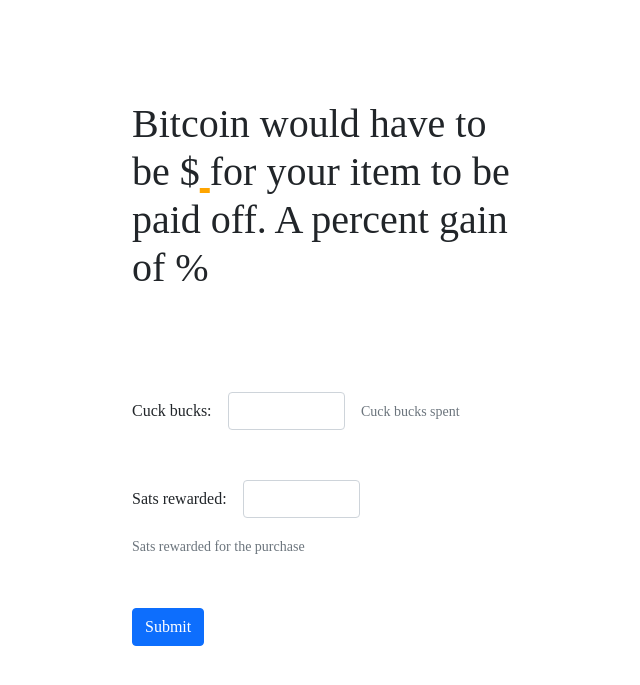
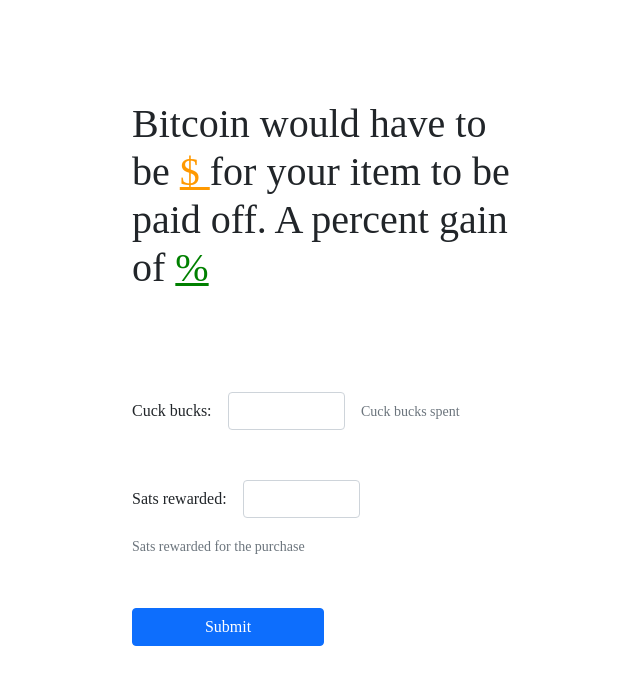
Before and after one commit to figgyfigs/sats-gains-app, a Flask app: page / in a window 1280 px wide. Shown: the top 685 px of the page, without its empty margins (316-956 px from the left). Run offline with Flask 2, Linux system fonts and the light colour scheme.

Commit message:
fixed underline issue

```diff
--- a/app.py
+++ b/app.py
@@ -6,8 +6,8 @@
 @app.route('/', methods=['POST', 'GET'])
 def index():
     submit = False
-    display_price = "    "
-    display_percent = "    "
+    display_price = "     "
+    display_percent = "     "
 
     if request.method == "POST":
         form_amount = request.form['amount']
--- a/static/css/style.css
+++ b/static/css/style.css
@@ -32,11 +32,23 @@
 
 .output {
     text-decoration: underline;
-    text-decoration-thickness: 5px;
-    color: orange;
-    margin-bottom: 5px;
+    text-decoration-thickness: 3px;
+    /* color: orange; */
 }
 
+.price {
+    color: #FF9900;
+    text-decoration-skip-ink: none;
+}
+
+.percent {
+    color: green;
+}
+
+.btn {
+    width: 50%;
+    text-align: center;
+}
 /* nav {
     width: 60%;
     margin-left: auto;
--- a/templates/index.html
+++ b/templates/index.html
@@ -12,7 +12,7 @@
         <h1 class="output"><bold>${{ price }}</bold></h1>
         <h2> for your item to be paid off. A percent gain of </h2>
         <h1 class="output"><bold>{{ percent }}%</bold></h1> -->
-        <h1>Bitcoin would have to be $<span class="output">{{ price }}</span> for your item to be paid off. A percent gain of <span class="output">{{ percent }}</span>%</h1>
+        <h1>Bitcoin would have to be <span class="output price">${{ price }}</span> for your item to be paid off. A percent gain of <span class="output percent">{{ percent }}%</span></h1>
     </div>
 
     <div class="form">
```
